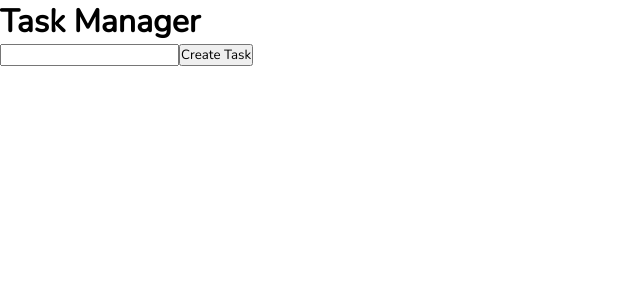
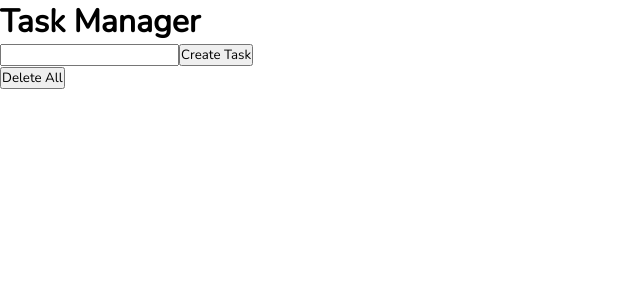
Before and after one commit to Pelani2/task-manager, a React (Create React App) app: page / in a window 1280 px wide. Shown: the top 300 px of the page, without its empty margins (0-640 px from the left). Built offline with nearby package versions, Linux system fonts and the light colour scheme.

Commit message:
added delete all button

```diff
--- a/src/pages/task-list-view/TaskListView.js
+++ b/src/pages/task-list-view/TaskListView.js
@@ -27,6 +27,10 @@ export default function TaskListView() {
         setNewTaskTitle("");
     };
 
+    const handleDeleteAllTasks = () => {
+        setTasks([]);
+    };
+
     return(
         <div>
             <h1>
@@ -41,6 +45,7 @@ export default function TaskListView() {
                 <button onClick={handleAddTask}>
                     Create Task
                 </button>
+
             </div>
             <ul>
                 {tasks.map((task) => (
@@ -64,6 +69,9 @@ export default function TaskListView() {
                         </span>
                     </li>
                 ))}
+                <button onClick={handleDeleteAllTasks}>
+                    Delete All
+                </button>
             </ul>
         </div>
     );
```
